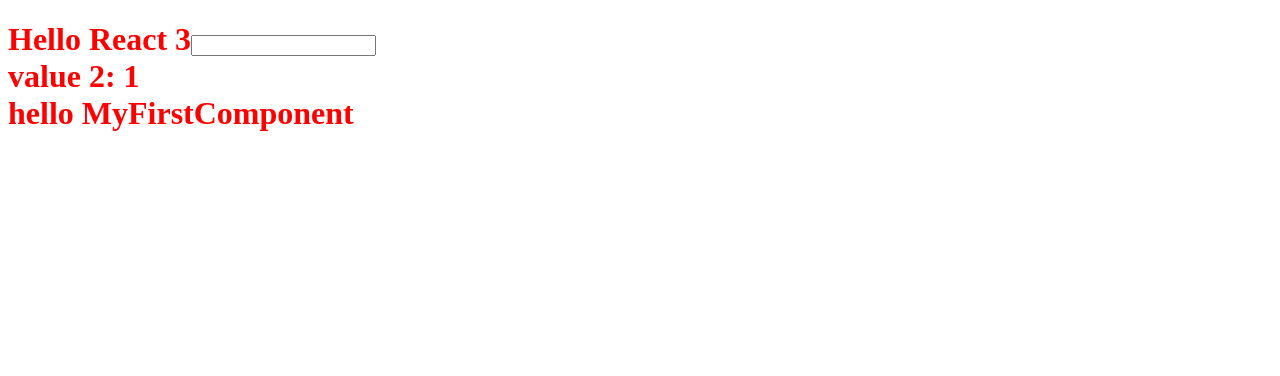
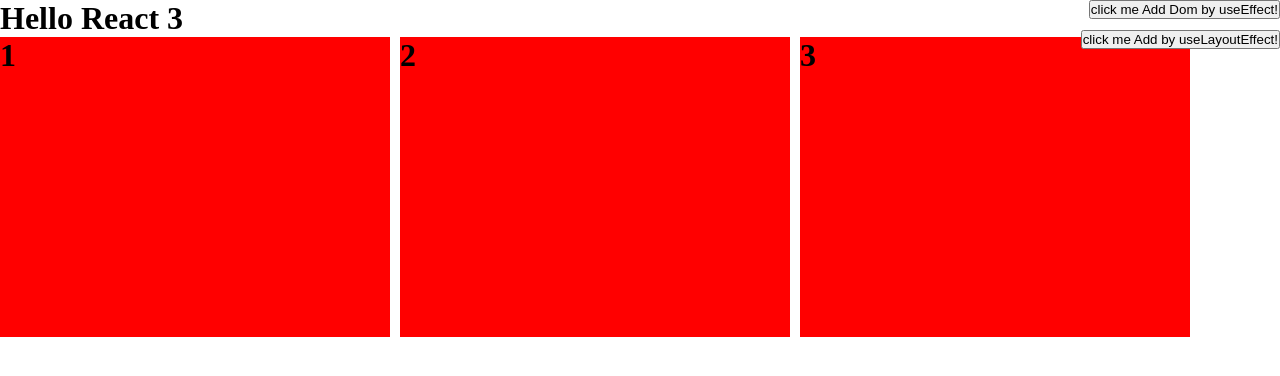
Before and after one commit to hthanhlong/learneslint, a React app: page / in a window 1280 px wide. Shown: the top 376 px of the page. Built offline with nearby package versions, Linux system fonts and the light colour scheme.

Commit message:
update code

```diff
--- a/public/index.html
+++ b/public/index.html
@@ -7,7 +7,7 @@
     <title>React with Webpack</title>
   </head>
 
-  <body>
+  <body id="body">
     <div id="app"></div>
 
     <!-- Notice we are pointing to `bundle.js` file -->
--- a/src/App.js
+++ b/src/App.js
@@ -1,52 +1,63 @@
-import { MyFirstComponent } from '@'
-import { useState, useEffect } from 'react'
+import { useState, useEffect, useLayoutEffect, Fragment } from 'react'
+
+function getRandomInt(max) {
+  return Math.floor(Math.random() * max)
+}
 
 const App = () => {
-  const [value, setValue] = useState('')
-  const [value2, setValue2] = useState('')
-  const handleOnChange = abc => event => {
-    event.preventDefault()
-    const value = event.target.value
-    console.log('abc', abc)
-    console.log('test git name')
-    setValue(value)
-    setValue2(currentValue => {
-      return (currentValue = currentValue + 1)
+  const [trigger1, setTrigger] = useState(false)
+  const [trigger2, setTrigger2] = useState(false)
+  const [numbers, setNumbers] = useState([1, 2, 3])
+
+  useEffect(() => {
+    console.log('useEffect')
+    const random = getRandomInt(100000000000000)
+    setNumbers(numbers => {
+      numbers?.push(random)
+      return numbers
     })
+    updateScrollBar()
+  }, [trigger1])
+
+  useLayoutEffect(() => {
+    console.log('useLayoutEffect')
+    const random = getRandomInt(100000000000000)
+    setNumbers(numbers => {
+      numbers?.push(random)
+      return numbers
+    })
+    updateScrollBar()
+  }, [trigger2])
+
+  const updateScrollBar = () => {
+    const appElement = document.getElementById('app')
+    const height = appElement.getBoundingClientRect().height
+    window.scrollTo(0, height - window.innerHeight)
   }
 
-  useEffect(() => {
-    // const stringa = 'abcc'
-    // const emtyString = ''
-    // const bol = true
-    // const numberZero = 0
-    // const number1 = 1
-    // const emtyArr = []
-    // const emtyOBJ = {}
-    // const arr = ['a']
-    // const object1 = {
-    //   hello: 'hello',
-    // }
-    // console.log('stringa', !!stringa)
-    // console.log('emtyString', !!emtyString)
-    // console.log('bol', !!bol)
-    // console.log('numberZero', !!numberZero)
-    // console.log('number1', !!number1)
-    // console.log('emtyArr', !!emtyArr)
-    // console.log('emtyOBJ', !!emtyOBJ)
-    // console.log('arr', !!arr)
-    // console.log('object1', !!object1)
-    setValue2(1)
-    console.log('meena 2')
-  }, [])
-
   return (
-    <h1>
-      Hello React 3
-      <input id="test" onChange={handleOnChange(123)} value={value}></input>
-      <div>value 2: {value2}</div>
-      <MyFirstComponent />
-    </h1>
+    <Fragment>
+      <h1>
+        Hello React 3
+        <div id="container">
+          {numbers &&
+            numbers.map(value => (
+              <div key={value} id="retangle">
+                {value}
+              </div>
+            ))}
+        </div>
+        <button className="btn" onClick={() => setTrigger(value => !value)}>
+          click me Add Dom by useEffect!
+        </button>
+        <button
+          className="btn layoutEffect"
+          onClick={() => setTrigger2(value => !value)}
+        >
+          click me Add by useLayoutEffect!
+        </button>
+      </h1>
+    </Fragment>
   )
 }
 
--- a/src/App.scss
+++ b/src/App.scss
@@ -1,3 +1,36 @@
+* {
+  box-sizing: border-box;
+  margin: 0;
+  padding: 0;
+}
 h1 {
-  color: red;
+  color: black;
 }
+
+#body {
+  height: 100vh;
+}
+
+#retangle {
+  background-color: red;
+  margin-bottom: 5px;
+  flex: 1;
+  margin-right: 10px;
+  height: 300px;
+}
+
+.btn {
+  position: fixed;
+  top: 0;
+  right: 0;
+}
+
+.layoutEffect {
+  top: 30px;
+}
+
+#container {
+  display: flex;
+  flex-wrap: wrap;
+  max-width: 1200px;
+}
--- a/webpack.config.js
+++ b/webpack.config.js
@@ -17,7 +17,7 @@ module.exports = {
     }),
   ],
   devServer: {
-    port: 3030, // you can change the port
+    port: 3000, // you can change the port
   },
   module: {
     rules: [
```
